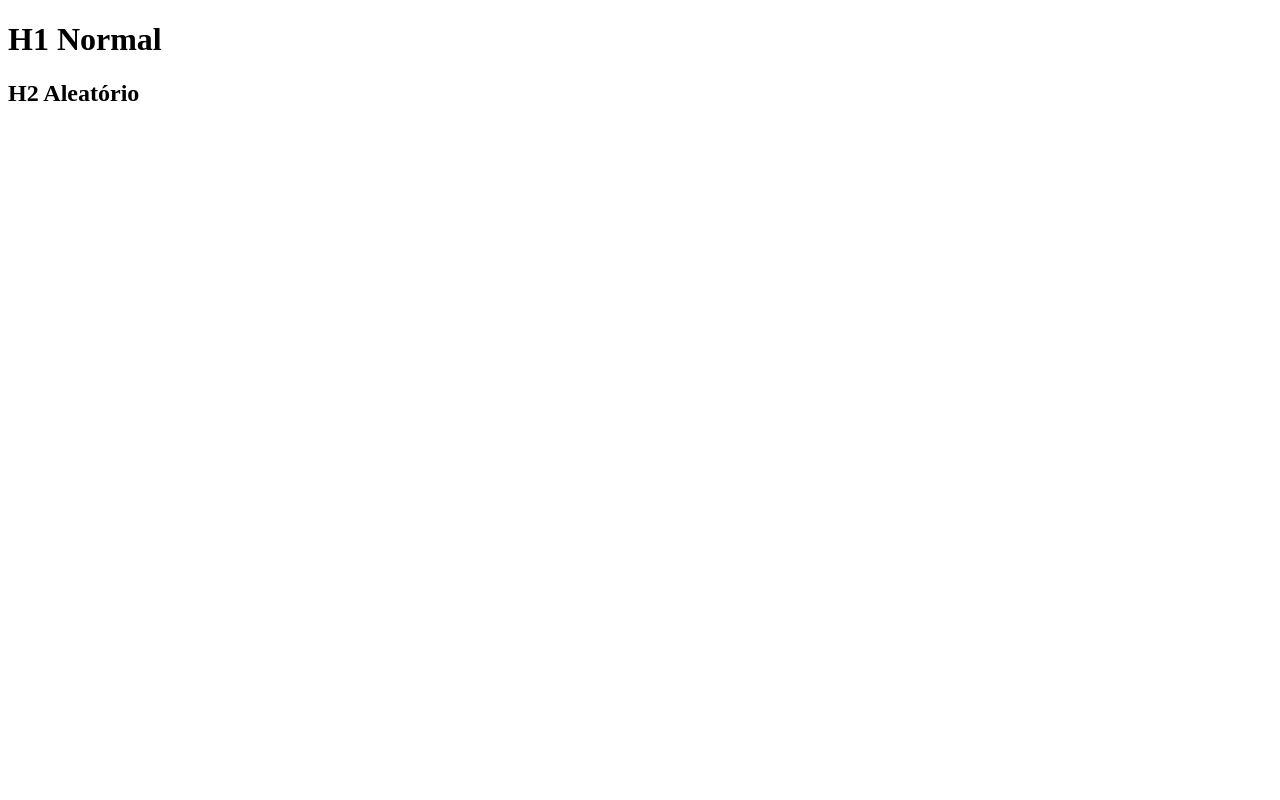
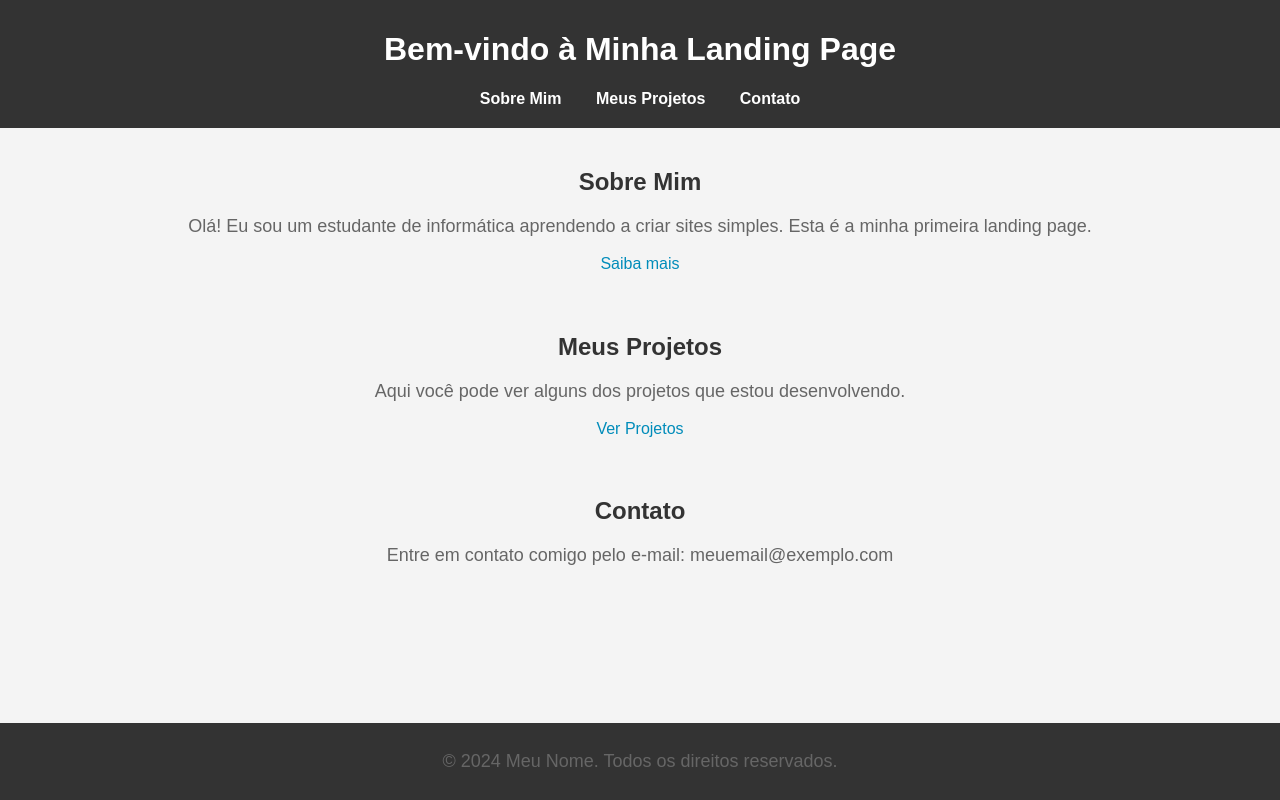
Before and after one commit to eduaedobraatzsilva/dudu_repositorio, a plain HTML site: page index.html in a window 1280 px wide. Drawn offline with Linux system fonts and the light colour scheme.

Commit message:
att index

```diff
--- a/index.html
+++ b/index.html
@@ -1,12 +1,98 @@
 <!DOCTYPE html>
-<html lang="en">
+<html lang="pt-br">
 <head>
     <meta charset="UTF-8">
     <meta name="viewport" content="width=device-width, initial-scale=1.0">
-    <title>Site do Thales</title>
+    <title>Minha Landing Page</title>
+    <style>
+        /* CSS básico aqui */
+        body {
+            font-family: Arial, sans-serif;
+            background-color: #f4f4f4;
+            margin: 0;
+            padding: 0;
+        }
+        header {
+            background-color: #333;
+            color: #fff;
+            padding: 10px 0;
+            text-align: center;
+        }
+        header h1 {
+            color: white;
+        }
+        nav {
+            margin: 10px 0;
+        }
+        nav a {
+            color: #fff;
+            margin: 0 15px;
+            text-decoration: none;
+            font-weight: bold;
+        }
+        nav a:hover {
+            text-decoration: underline;
+        }
+        section {
+            padding: 20px;
+            text-align: center;
+        }
+        footer {
+            background-color: #333;
+            color: #fff;
+            padding: 10px 0;
+            text-align: center;
+            position: fixed;
+            width: 100%;
+            bottom: 0;
+        }
+        h1, h2 {
+            color: #333;
+        }
+        p {
+            color: #666;
+            font-size: 18px;
+        }
+        a {
+            color: #008CBA;
+            text-decoration: none;
+        }
+        a:hover {
+            text-decoration: underline;
+        }
+    </style>
 </head>
 <body>
-    <h1>H1 Normal</h1>
-    <h2>H2 Aleatório</h2>
+
+    <header>
+        <h1>Bem-vindo à Minha Landing Page</h1>
+        <nav>
+            <a href="#sobre">Sobre Mim</a>
+            <a href="#projetos">Meus Projetos</a>
+            <a href="#contato">Contato</a>
+        </nav>
+    </header>
+
+    <section id="sobre">
+        <h2>Sobre Mim</h2>
+        <p>Olá! Eu sou um estudante de informática aprendendo a criar sites simples. Esta é a minha primeira landing page.</p>
+        <a href="#">Saiba mais</a>
+    </section>
+
+    <section id="projetos">
+        <h2>Meus Projetos</h2>
+        <p>Aqui você pode ver alguns dos projetos que estou desenvolvendo.</p>
+        <a href="#">Ver Projetos</a>
+    </section>
+
+    <section id="contato">
+        <h2>Contato</h2>
+        <p>Entre em contato comigo pelo e-mail: meuemail@exemplo.com</p>
+    </section>
+
+    <footer>
+        <p>&copy; 2024 Meu Nome. Todos os direitos reservados.</p>
+    </footer>
+
 </body>
 </html>
```
